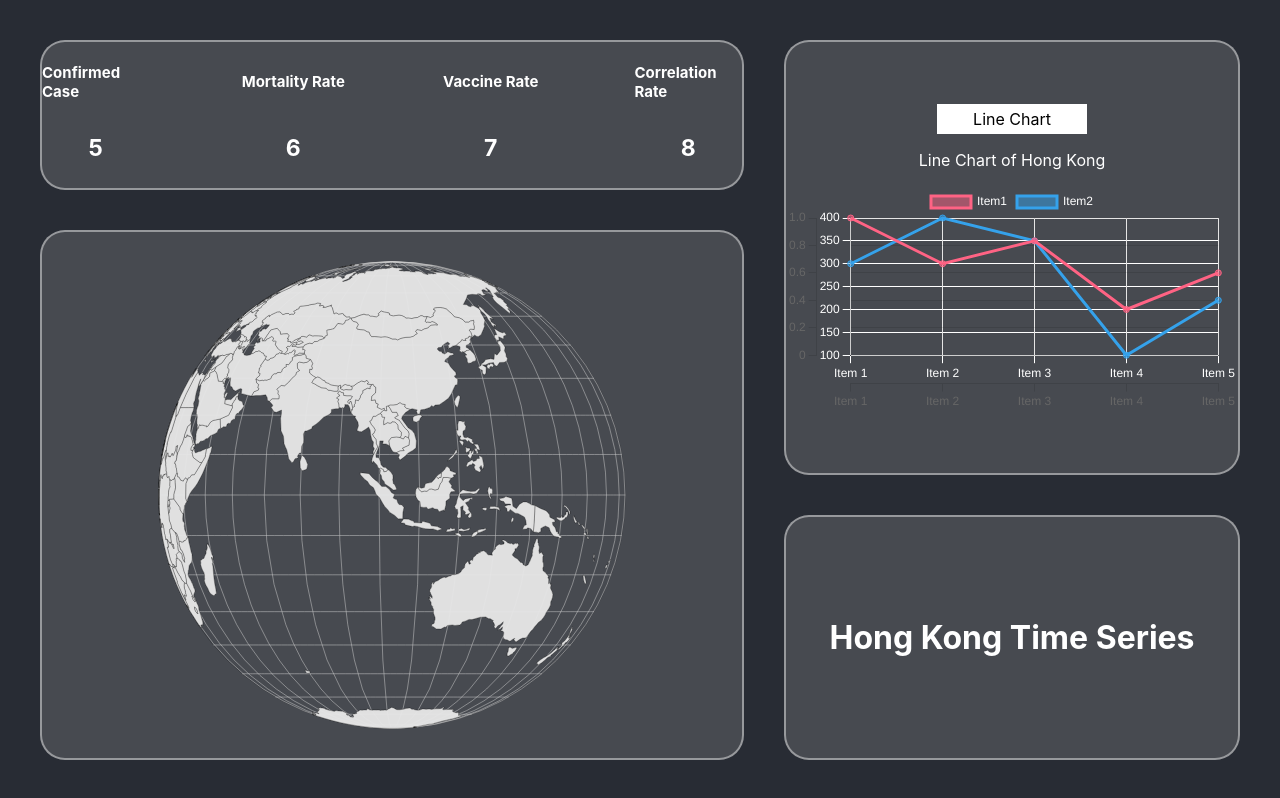
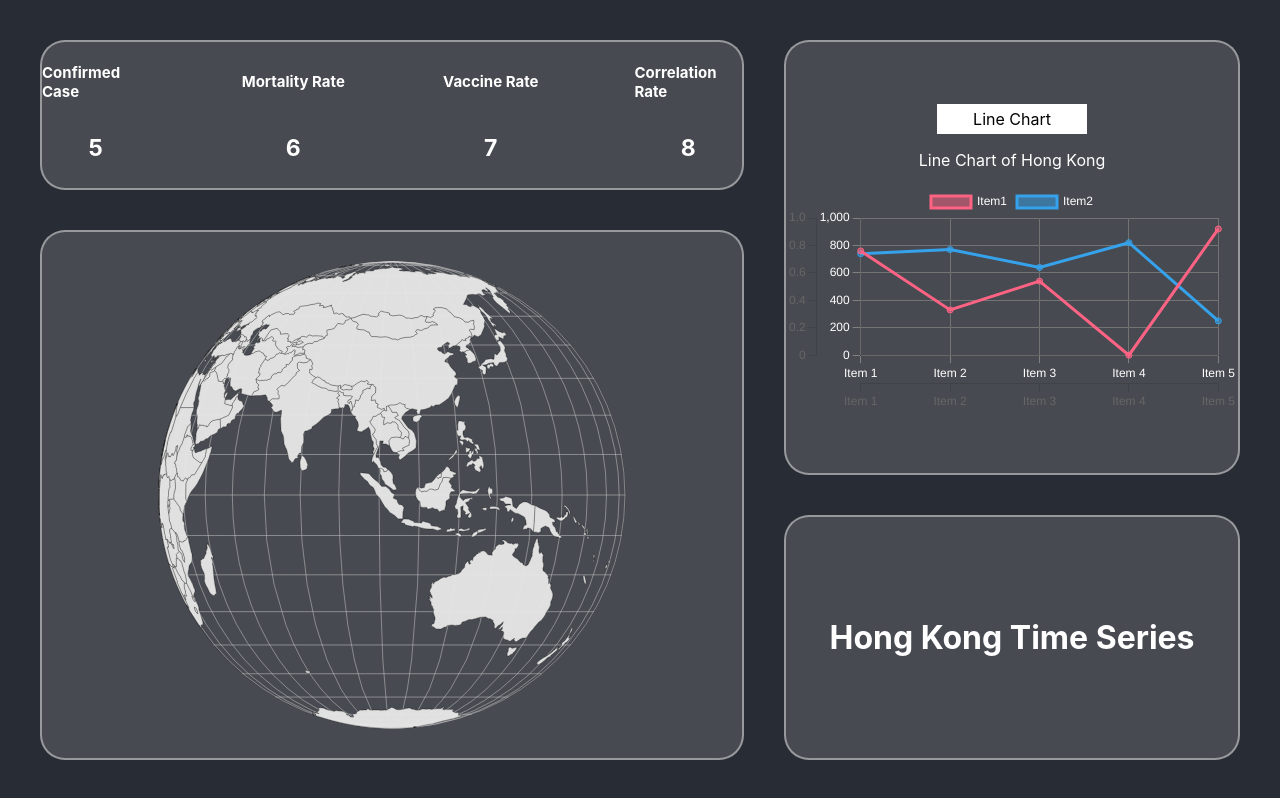
Before and after one commit to thomasfung0119/data_visualisation_frontend, a React (Create React App) app: page / in a window 1280 px wide. Built offline with nearby package versions, Linux system fonts and the light colour scheme.

Commit message:
Made a PRNG for chart data randomization

```diff
--- a/src/components/upperright/upperright.js
+++ b/src/components/upperright/upperright.js
@@ -10,7 +10,7 @@ import {
   Legend
 } from "chart.js"
 import './upperright.css';
-import React, { useState } from 'react';
+import React, { useState, useEffect } from 'react';
 import Dropdown from './dropdown'
 
 function Upperright(props) {
@@ -24,20 +24,63 @@ function Upperright(props) {
     Legend
   )
 
+  // PRNG using country name
+  useEffect(() => {
+    const country = props.country;
+    // seed = sum of first 4 character of the name of country
+    let next = country.charCodeAt(0) + country.charCodeAt(1) + country.charCodeAt(2) + country.charCodeAt(3);
+    // generate line data
+    const line1 = [];
+    const line2 = [];
+    for (let i = 0; i < 10; i++) {
+      next = randNext(next);
+      (i < 5) ? line1.push(Math.abs(next % 100)*10) : line2.push(Math.abs(next % 100)*10);
+    }
+    setLineData1(line1);
+    setLineData2(line2);
+
+    const pt1 = [];
+    const pt2 = [];
+    for (let i = 0; i < 10; i++) {
+      let point = {x: 0, y: 0};
+      next = randNext(next);
+      point.x = ((next % 1000) / 100);
+      next = randNext(next);
+      point.y = ((next % 1000) / 100);
+      (i < 5) ? pt1.push(point) : pt2.push(point);
+    }
+    setScatterData1(pt1);
+    setScatterData2(pt2);
+  }, [props.country])
+
+  const [menu, setMenu] = useState("Line Chart");
+  const [lineData1, setLineData1] = useState([400, 300, 350, 200, 280]);
+  const [lineData2, setLineData2] = useState([300, 400, 350, 100, 220]);
+  const [scatterData1, setScatterData1] = useState([{x: -10, y: 0}, {x: 0, y: 10}, {x: 10, y: 5}, {x: 0.5, y: 5.5}]);
+  const [scatterData2, setScatterData2] = useState([{x: -2, y: 0}, {x: 3, y: 10}, {x: 10, y: 6}, {x: 1.5, y: 5.5}]);
+
+  // the main operation for PRNG
+  const randNext = (num) => {
+    num ^= num << 13;
+    num ^= num >> 17;
+    num ^= num << 5;
+    return num;
+  }
+
   const line_data = {
     labels: ["Item 1", "Item 2", "Item 3", "Item 4", "Item 5"],
     datasets: [
       {
         fill: false,
         label: "Item1",
-        data: [400, 300, 350, 200, 280],
+        data: lineData1,
         borderColor: 'rgb(255, 99, 132)',
         backgroundColor: 'rgba(255, 99, 132, 0.5)',
       },
       {
         fill: false,
         label: "Item2",
-        data: [300, 400, 350, 100, 220],
+        data: lineData2,
         borderColor: 'rgb(53, 162, 235)',
         backgroundColor: 'rgba(53, 162, 235, 0.5)',
       }
@@ -49,14 +92,14 @@ function Upperright(props) {
       {
         fill: true,
         label: "Item1",
-        data: [400, 300, 350, 200, 280],
+        data: lineData1,
         borderColor: 'rgb(255, 99, 132)',
         backgroundColor: 'rgba(255, 99, 132, 0.5)',
       },
       {
         fill: true,
         label: "Item2",
-        data: [300, 400, 350, 100, 220],
+        data: lineData2,
         borderColor: 'rgb(53, 162, 235)',
         backgroundColor: 'rgba(53, 162, 235, 0.5)',
       }
@@ -67,14 +110,14 @@ function Upperright(props) {
       {
         fill: true,
         label: "Item1",
-        data: [{x: -10, y: 0}, {x: 0, y: 10}, {x: 10, y: 5}, {x: 0.5, y: 5.5}],
+        data: scatterData1,
         borderColor: 'rgb(255, 99, 132)',
         backgroundColor: 'rgba(255, 99, 132, 0.5)',
       },
       {
         fill: true,
         label: "Item2",
-        data: [{x: -2, y: 0}, {x: 3, y: 10}, {x: 10, y: 6}, {x: 1.5, y: 5.5}],
+        data: scatterData2,
         borderColor: 'rgb(53, 162, 235)',
         backgroundColor: 'rgba(53, 162, 235, 0.5)',
       }
@@ -85,13 +128,13 @@ function Upperright(props) {
     datasets: [
       {
         label: "Item1",
-        data: [400, 300, 350, 200, 280],
+        data: lineData1,
         borderColor: 'rgb(255, 99, 132)',
         backgroundColor: 'rgba(255, 99, 132, 0.5)',
       },
       {
         label: "Item2",
-        data: [300, 400, 350, 100, 220],
+        data: lineData2,
         borderColor: 'rgb(53, 162, 235)',
         backgroundColor: 'rgba(53, 162, 235, 0.5)',
       }
@@ -110,16 +153,16 @@ function Upperright(props) {
     scales: {
         yAxes:{
             grid: {
-                color: '#FFFFFF',
+                color: 'grey',
             },
             ticks:{
                 color: 'white',
                 fontSize: 12,
-            }
+            },
         },
         xAxes: {
             grid: {
-                color: '#FFFFFF',
+                color: 'grey',
             },
             ticks:{
                 color: 'white',
@@ -128,7 +171,6 @@ function Upperright(props) {
         },
     },
   }
-  const [menu, setMenu] = useState("Line Chart");
 
   switch (menu){
     case 'Line Chart':
```
